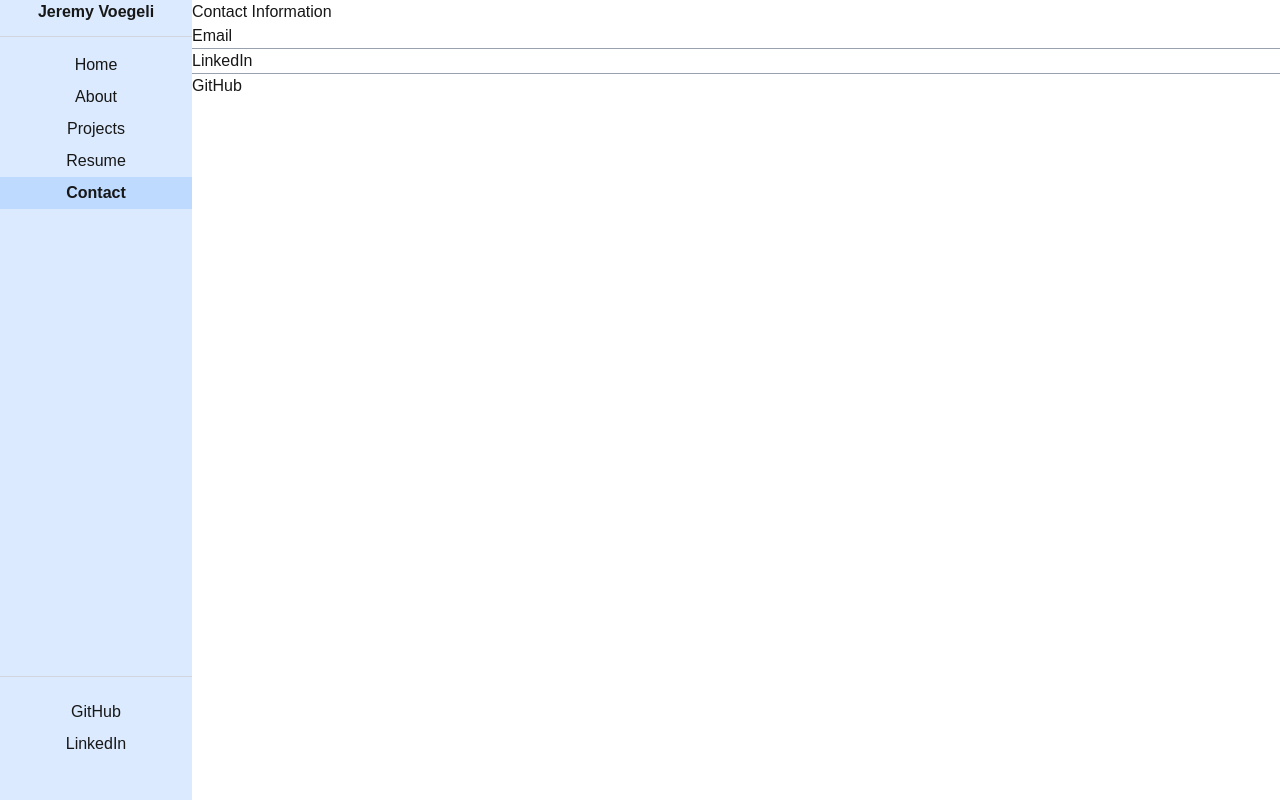
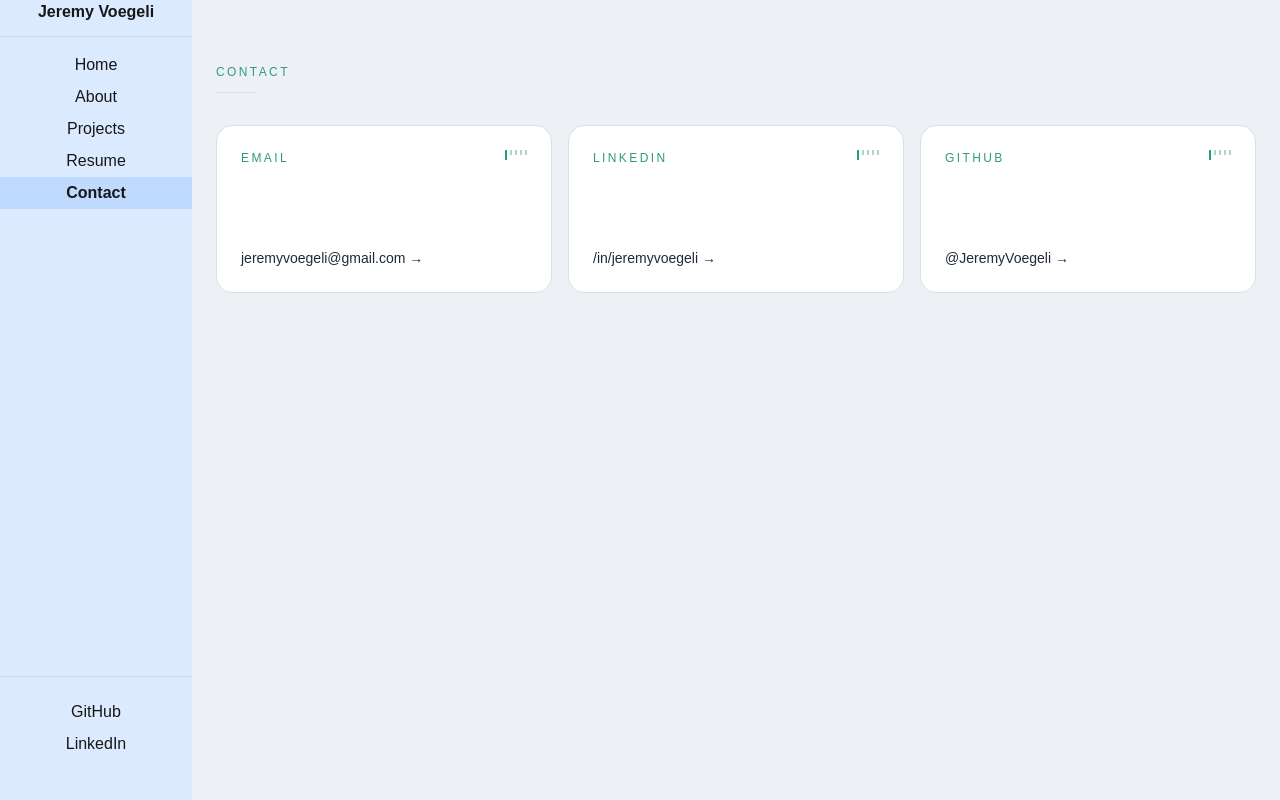
Before and after one commit to JeremyVoegeli/personal-website, a Next.js app: page /contact in a window 1280 px wide. Built offline with nearby package versions, Linux system fonts and the light colour scheme.

Commit message:
stylizing contact page

```diff
--- a/src/app/contact/page.js
+++ b/src/app/contact/page.js
@@ -1,18 +1,55 @@
-export default function Contact(){
-    return (
-        <div>
-            <h1>Contact Information</h1>
-            <div className="divide-y divide-gray-400">
-                <div>
-                    <p>Email</p>
-                </div>
-                <div>
-                    <p>LinkedIn</p>
-                </div>
-                <div>
-                    <p>GitHub</p>
-                </div>
-            </div>
+import { Ticks } from "../components/ui/DesignSystem";
+
+export default function Contact() {
+  return (
+    <div className="min-h-screen bg-[#EDF1F6] px-6 py-16">
+      <div className="mx-auto w-full max-w-6xl">
+        <header className="mb-8">
+          <p className="font-mono text-xs uppercase tracking-[0.2em] text-[#2E9C7B]">
+            Contact
+          </p>
+          <div className="mt-3 h-px w-10 bg-[#D7DFE9]" />
+        </header>
+
+        <div className="grid grid-cols-3 gap-4">
+          <ContactCard
+            label="Email"
+            detail="jeremyvoegeli@gmail.com"
+            href="mailto:jeremyvoegeli@gmail.com"
+          />
+          <ContactCard
+            label="LinkedIn"
+            detail="/in/jeremyvoegeli"
+            href="https://linkedin.com/in/jeremyvoegeli"
+          />
+          <ContactCard
+            label="GitHub"
+            detail="@JeremyVoegeli"
+            href="https://github.com/JeremyVoegeli"
+          />
         </div>
-    )
+      </div>
+    </div>
+  );
 }
+
+function ContactCard({ label, detail, href }) {
+  return (
+    <a
+      href={href}
+      target="_blank"
+      rel="noreferrer"
+      className="group flex aspect-[2/1] flex-col justify-between rounded-2xl border border-[#D7DFE9] bg-white p-6 transition-shadow hover:shadow-md"
+    >
+      <div className="flex items-start justify-between">
+        <p className="font-mono text-xs uppercase tracking-[0.2em] text-[#2E9C7B]">
+          {label}
+        </p>
+        <Ticks />
+      </div>
+      <p className="text-sm font-medium text-[#1E2A3A] transition-colors group-hover:text-[#2E9C7B]">
+        {detail} {"\u2192"}
+      </p>
+    </a>
+  );
+}
```
